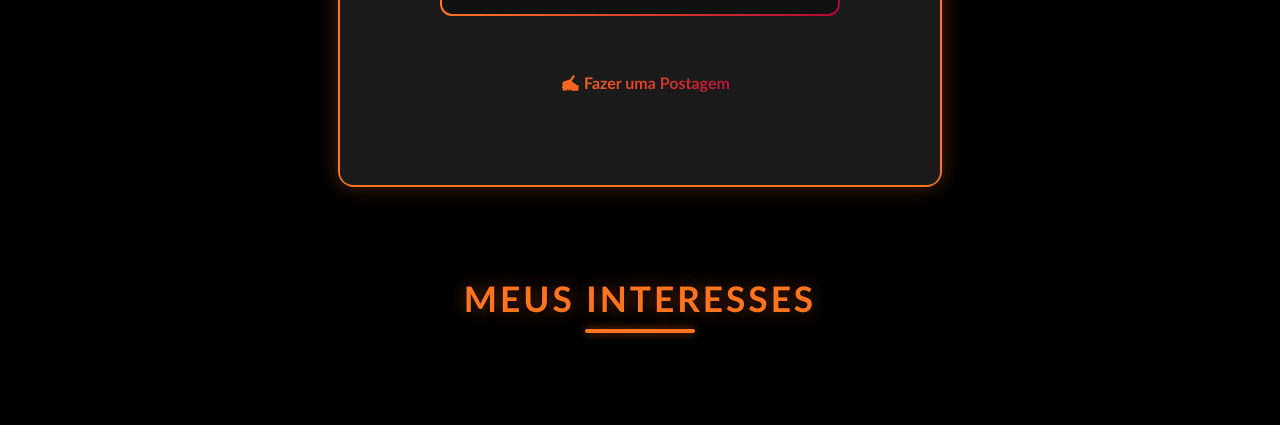
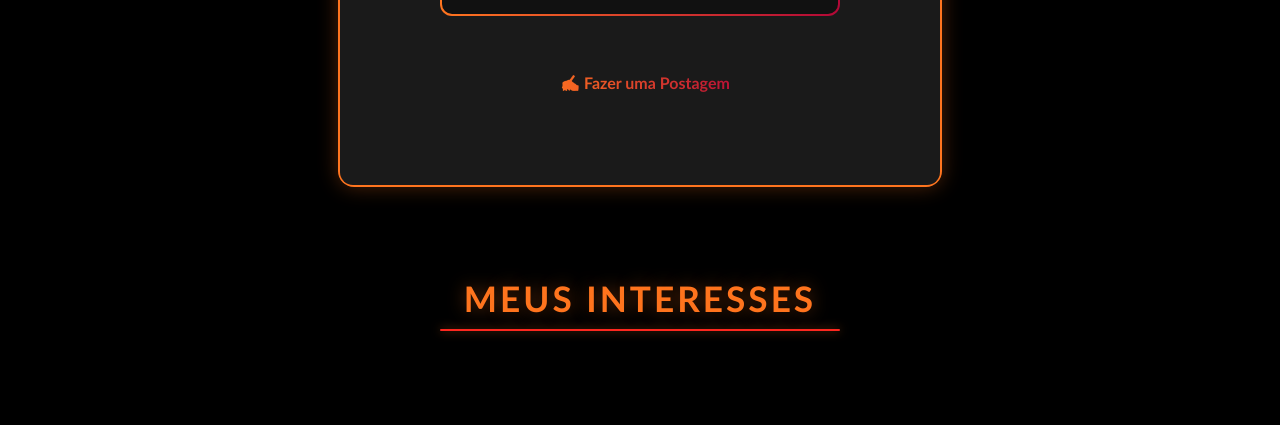
Before and after one commit to jvictor012/PhoenixRise, a Flask app: template templates/perfil.html in a window 1280 px wide. Shown: the part 576-1001 px from the top of the page. Run offline with Flask 3, Linux system fonts and the light colour scheme; the template is opened without the code that fills it, so the values that code supplies are empty; grey boxes are pictures that could not be loaded.

Commit message:
alteração no perfil

```diff
--- a/static/feed.css
+++ b/static/feed.css
@@ -14,7 +14,7 @@
 }
 
 body {
-  background-color: #0b0b0b;
+  background-color: black;
   color: #f5f5f5;
   line-height: 1.6;
 }
--- a/static/perfil.css
+++ b/static/perfil.css
@@ -249,9 +249,9 @@ input[readonly] {
 
 .titulo-interesses::after {
   content: "";
-  width: 110px;
-  height: 4px;
-  background: #ff751f;
+  width: 400px;
+  height: 2px;
+  background: #ff271f;
   border-radius: 10px;
   display: block;
   margin: 10px auto 0;
```
